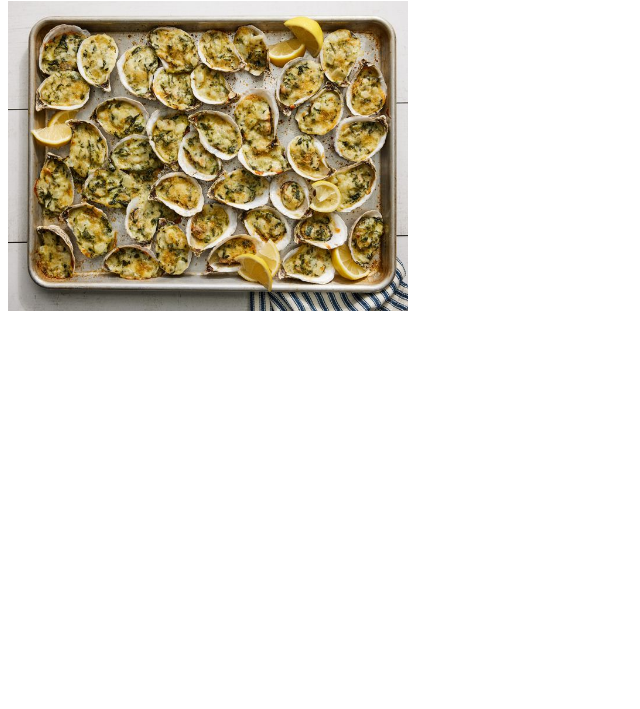
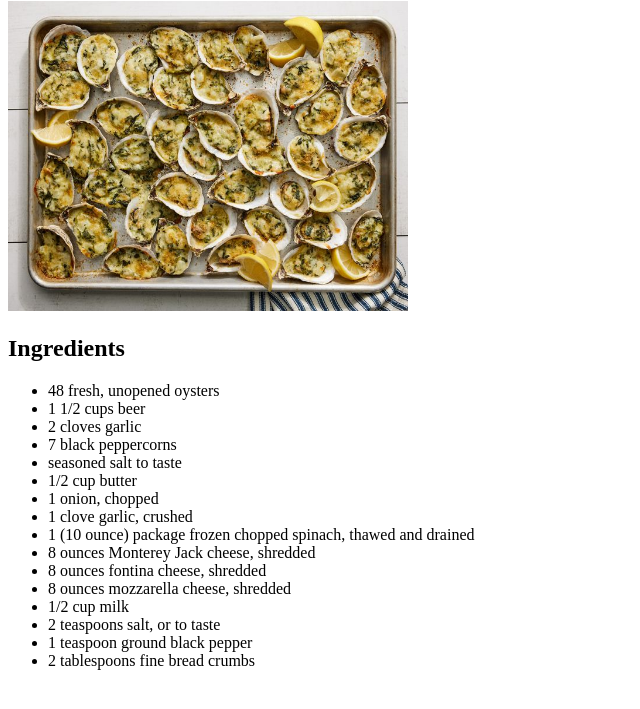
Before and after one commit to kwakinator-quack/odin-recipes, a plain HTML site: page recipes/oysters-rockefeller.html in a window 1280 px wide. Shown: the part 79-788 px from the top of the page, without its empty margins (0-640 px from the left). Drawn offline with Linux system fonts and the light colour scheme.

Commit message:
Include ingredients for oysters rockefeller

```diff
--- a/recipes/oysters-rockefeller.html
+++ b/recipes/oysters-rockefeller.html
@@ -11,6 +11,26 @@
 
         <img src="../images/oysters-rockefeller.jpg"
         alt="A Dish of the Rockin' Oysters Rockefeller" height="310" width="400">
+
+        <h2>Ingredients</h2>
+        <ul>
+            <li>48 fresh, unopened oysters</li>
+            <li>1 1/2 cups beer</li>
+            <li>2 cloves garlic</li>
+            <li>7 black peppercorns</li>
+            <li>seasoned salt to taste</li>
+            <li>1/2 cup butter</li>
+            <li>1 onion, chopped</li>
+            <li>1 clove garlic, crushed</li>
+            <li>1 (10 ounce) package frozen chopped spinach, thawed and drained</li>
+            <li>8 ounces Monterey Jack cheese, shredded</li>
+            <li>8 ounces fontina cheese, shredded</li>
+            <li>8 ounces mozzarella cheese, shredded</li>
+            <li>1/2 cup milk</li>
+            <li>2 teaspoons salt, or to taste</li>
+            <li>1 teaspoon ground black pepper</li>
+            <li>2 tablespoons fine bread crumbs</li>
+        </ul>
     </body>
 
 </html>
```
